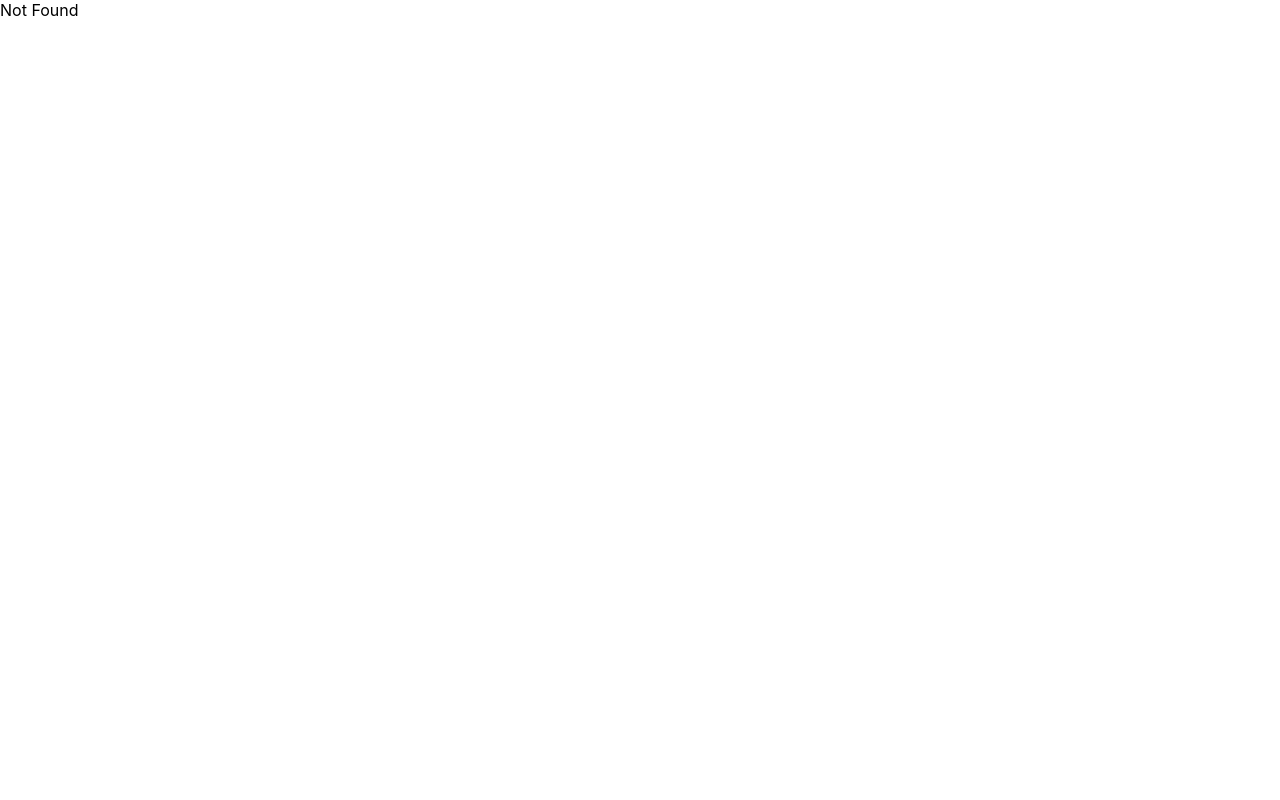
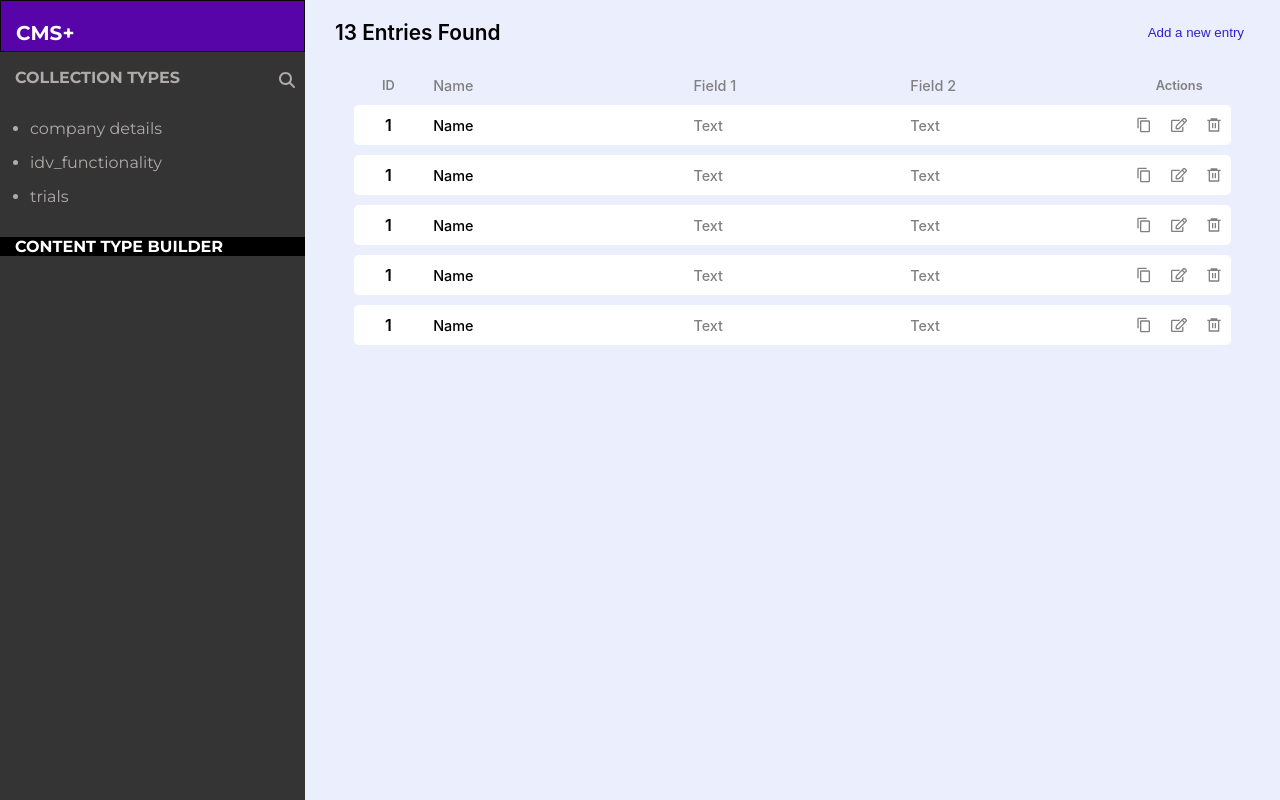
Before and after one commit to sneh258/CMS-frontend, a React (Create React App) app: page /dashboard/collection in a window 1280 px wide. Built offline with nearby package versions, Linux system fonts and the light colour scheme; the HTML template or start-up script is replaced by a standard one.

Commit message:
feat : add collection page and component (to show table details)

```diff
--- a/src/App.js
+++ b/src/App.js
@@ -5,6 +5,7 @@ import Register from './pages/Register';
 import PageNotFound from './pages/PageNotFound';
 import Error from './pages/Error';
 import Dashboard from './pages/Dashboard';
+import Collection from './pages/Collection';
 import { BrowserRouter, Route, Routes } from 'react-router-dom';
 
 export default function App() {
@@ -16,6 +17,7 @@ export default function App() {
         <Route path="*" element={<PageNotFound />} />
         <Route path="/login" element={<Login />} />
         <Route path="/dashboard" element={<Dashboard />} />
+        <Route path="/dashboard/collection" element={<Collection/>} />
       </Routes>
     </BrowserRouter>
   );
--- /dev/null
+++ b/src/components/CollectionType/index.css
@@ -0,0 +1,33 @@
+.collection-type-container{
+    height: 100vh;
+    background: rgb(235, 238, 253);
+    display: flex;
+    flex-direction: column;
+}
+.collection-type-header{
+    display: flex;
+    justify-content: space-between;
+    padding: 20px 30px;
+}
+.entries-number{
+    font-size: 1.3rem;
+    font-weight: 600;
+}
+.add-entry{
+    background: none;
+    border: none;
+    color: rgb(45,34,199);
+    cursor: pointer;
+}
+.table-heading{
+    border-radius: 5px 5px;
+    width: 90%;
+    display: flex;
+    align-self: center;
+    height: 20px;
+    font-weight: 600;
+    align-items: center;
+    margin-top: 10px;
+    color: grey;
+    font-size: 0.8rem;
+}
--- /dev/null
+++ b/src/components/CollectionType/index.jsx
@@ -0,0 +1,31 @@
+import React, { useState } from 'react';
+import Entry from '../Entry';
+import SideModal from '../SideModal';
+import './index.css';
+
+export default function CollectionType() {
+  const [isOpen, setIsOpen] = useState(false);
+  return (
+    <div className="collection-type-container">
+      <div className="collection-type-header">
+        <div className="entries-number">13 Entries Found</div>
+        <button className="add-entry" onClick={() => setIsOpen(true)}>
+          Add a new entry
+        </button>
+      </div>
+      <div className="table-heading">
+        <div className="id-entry">ID</div>
+        <div className="name-entry">Name</div>
+        <div className="entry">Field 1</div>
+        <div className="entry">Field 2</div>
+        <div className="entry-options">Actions</div>
+      </div>
+      <Entry />
+      <Entry />
+      <Entry />
+      <Entry />
+      <Entry />
+      {isOpen && <SideModal setIsOpen={setIsOpen} />}
+    </div>
+  );
+}
--- /dev/null
+++ b/src/components/Entry/index.css
@@ -0,0 +1,38 @@
+.entry-container{
+    border-radius: 5px 5px;
+    width: 90%;
+    display: flex;
+    align-self: center;
+    height: 40px;
+    font-weight: 600;
+    align-items: center;
+    background-color: white;
+    margin-top: 10px;
+}
+.id-entry{
+    display: flex;
+    justify-content: center;
+    align-items: center;
+    height: 100%;
+    border-radius: 5px 0 0 5px;
+    width: 8%;
+}
+.name-entry{
+     width: 30%;
+     margin-left: 10px;
+     font-weight: 500;
+     font-size: 0.9rem;
+}
+.entry{
+    width: 25%;
+    color: grey;
+    font-weight: 500;
+    font-size: 0.9rem;
+}
+.entry-options{
+    color: grey;
+    width: 12%;
+    display: flex;
+    justify-content: space-around;
+    align-items: center;
+}
--- /dev/null
+++ b/src/components/Entry/index.js
@@ -0,0 +1,21 @@
+import React from 'react';
+import { FaRegEdit } from 'react-icons/fa';
+import { RiDeleteBin6Line } from 'react-icons/ri';
+import { MdContentCopy } from 'react-icons/md';
+import './index.css';
+
+export default function Entry() {
+  return (
+    <div className="entry-container">
+      <div className="id-entry">1</div>
+      <div className="name-entry">Name</div>
+      <div className="entry">Text</div>
+      <div className="entry">Text</div>
+      <div className="entry-options">
+        <MdContentCopy />
+        <FaRegEdit />
+        <RiDeleteBin6Line />
+      </div>
+    </div>
+  );
+}
--- /dev/null
+++ b/src/components/SideModal/index.css
@@ -0,0 +1,104 @@
+.side-modal {
+    width: 400px;
+    height: 200px;
+    background: white;
+    color: white;
+    z-index: 10;
+    box-shadow: 0 5px 20px 0 rgba(0, 0, 0, 0.04);
+    height: 100vh;
+}
+.dark-bg {
+    background-color: rgba(0, 0, 0, 0.2);
+    width: 100vw;
+    height: 100vh;
+    z-index: 0;
+    top: 50%;
+    left: 50%;
+    transform: translate(-50%, -50%);
+    position: absolute;
+}
+
+.right {
+    position: fixed;
+    right: 0px;
+    bottom: 0px;
+    height: 100vh;
+}
+
+.modal-header {
+    height: 50px;
+    background: white;
+    overflow: hidden;
+    border-top-left-radius: 16px;
+    border-top-right-radius: 16px;
+}
+
+.heading {
+    margin: 0;
+    padding: 15px 20px;
+    color: #2c3e50;
+    font-weight: 500;
+    font-size: 18px;
+}
+
+.modal-content {
+    padding: 10px;
+    font-size: 14px;
+    color: #2c3e50;
+    padding: 10px 20px;
+}
+
+.modal-input{
+    height: 30px;
+    width: 90%;
+    height: 25px;
+    border-radius: 5px 5px;
+    outline: none;
+    border: 1px solid rgb(209, 216, 250);;
+    margin: 0 20px;
+}
+
+.modal-actions {
+    position: absolute;
+    bottom: 2px;
+    width: 100%;
+    background-color: rgb(255, 255,255);
+    box-shadow: 2px 0px 8px #2c3e50;
+}
+
+.actions-container {
+    display: flex;
+    justify-content: end;
+    align-items: center;
+    margin-bottom: 10px;
+    padding-right: 10px;
+}
+
+.create-btn {
+    margin-top: 10px;
+    cursor: pointer;
+    font-weight: 500;
+    padding: 11px 28px;
+    border-radius: 5px 5px;
+    font-size: 0.8rem;
+    border: none;
+    color: #fff;
+    background: rgb(103, 81, 246);
+    margin-right: 10px;
+    width: 150px;
+}
+
+.cancel-btn {
+    margin-top: 10px;
+    cursor: pointer;
+    font-weight: 500;
+    padding: 11px 28px;
+    border-radius: 12px;
+    font-size: 0.8rem;
+    border: none;
+    color: #2c3e50;
+    background: #fcfcfc;
+}
+.modal-height{
+    height: 250px;
+}
--- /dev/null
+++ b/src/components/SideModal/index.jsx
@@ -0,0 +1,35 @@
+import React from 'react';
+import './index.css';
+import PropTypes from 'prop-types';
+
+export default function SideModal({ setIsOpen }) {
+  return (
+    <>
+      <div className="dark-bg" onClick={() => setIsOpen(false)} />
+      <div className="right">
+        <div className="side-modal">
+          <div className="modal-header">
+            <h5 className="heading">New Company_Profile</h5>
+          </div>
+          <div className="modal-content">Name</div>
+          <input type="text" className="modal-input" />
+
+          <div className="modal-actions">
+            <div className="actions-container">
+              <button className="cancel-btn" onClick={() => setIsOpen(false)}>
+                Cancel
+              </button>
+              <button className="create-btn" onClick={() => setIsOpen(false)}>
+                Add
+              </button>
+            </div>
+          </div>
+        </div>
+      </div>
+    </>
+  );
+}
+
+SideModal.propTypes = {
+  setIsOpen: PropTypes.func.isRequired,
+};
--- /dev/null
+++ b/src/pages/Collection/index.css
@@ -0,0 +1,12 @@
+.main{
+    display: flex;
+    flex-direction: row;
+}
+
+.comp3{
+    flex: 5;
+}
+
+.comp4{
+    flex:19;
+}
--- /dev/null
+++ b/src/pages/Collection/index.jsx
@@ -0,0 +1,17 @@
+import React from 'react';
+import './index.css';
+import ContentBuilder from '../../components/ContentBuilder';
+import CollectionType from '../../components/CollectionType';
+
+export default function Collection() {
+  return (
+    <div className="main">
+      <div className="comp3">
+        <ContentBuilder />
+      </div>
+      <div className="comp4">
+        <CollectionType />
+      </div>
+    </div>
+  );
+}
```
Also changed, not shown: package.json (+9 -4 lines), 1 other file (tests, documents, lock files or other folders).
